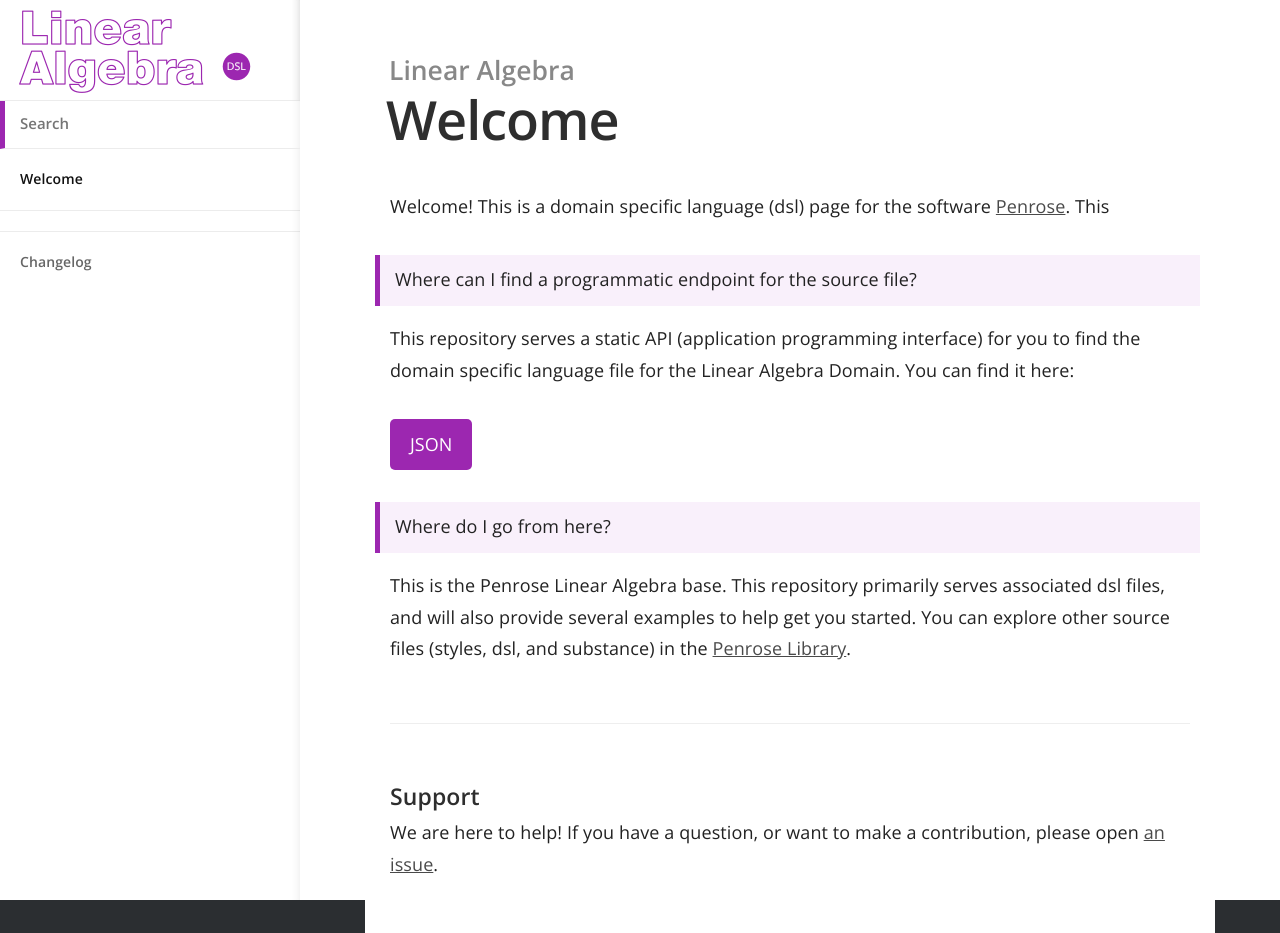
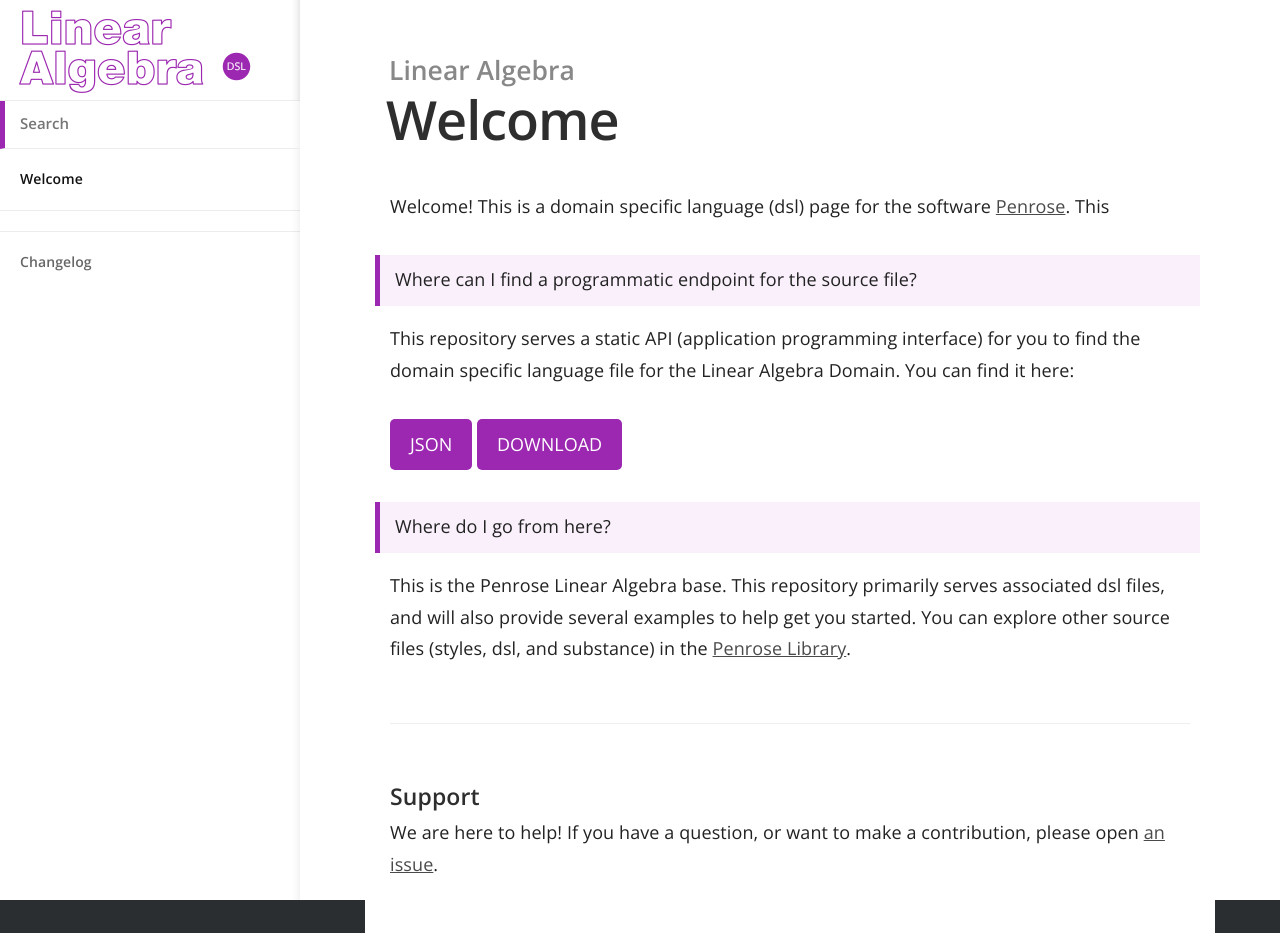
Before and after one commit to penrose-lib/dsl-linear-algebra, a Jekyll site: the page built from pages/index.md, in a window 1280 px wide. Built offline with Jekyll 4.4.1, drawn with Linux system fonts in a browser that asks for light colours.

Commit message:
add download button

```diff
--- a/pages/index.md
+++ b/pages/index.md
@@ -13,6 +13,7 @@ you to find the domain specific language file for the {{ site.description }}
 Domain. You can find it here:
 
 <a target="_blank" href="{{ site.baseurl }}/api.json"><button class="btn btn-primary">JSON</button></a>
+<a target="_blank" href="{{ site.url }}{{ site.baseurl }}/dsl/{{ item.dsl | escape }}"><button class="btn btn-primary">Download</button></a>
 
 > Where do I go from here?
 
```
